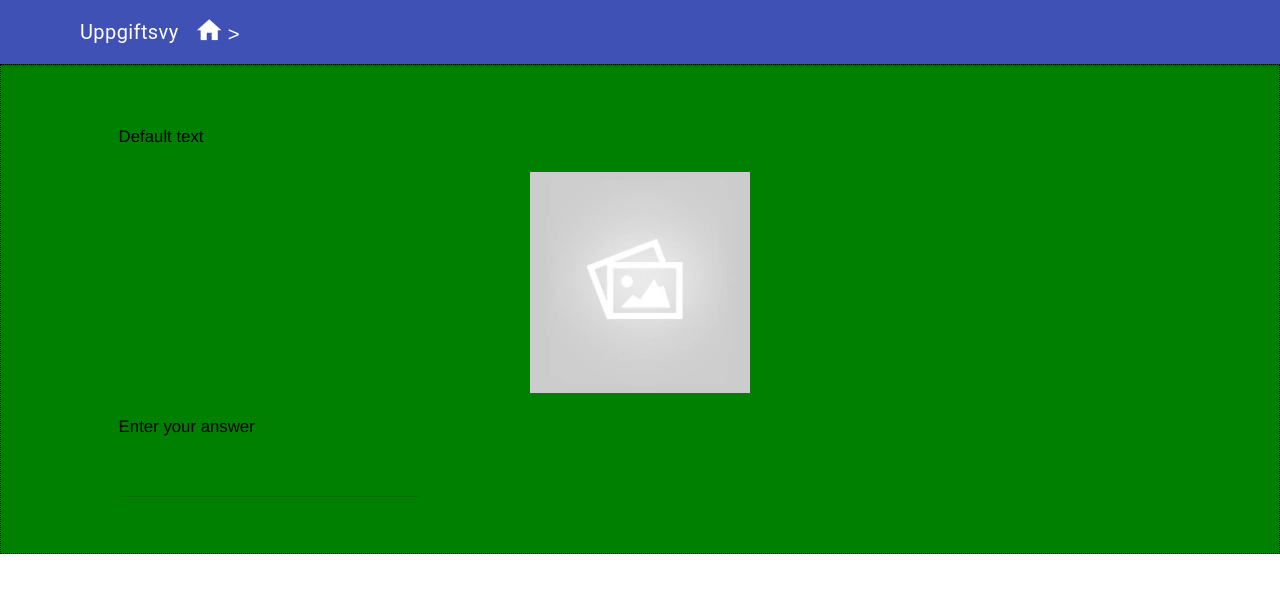
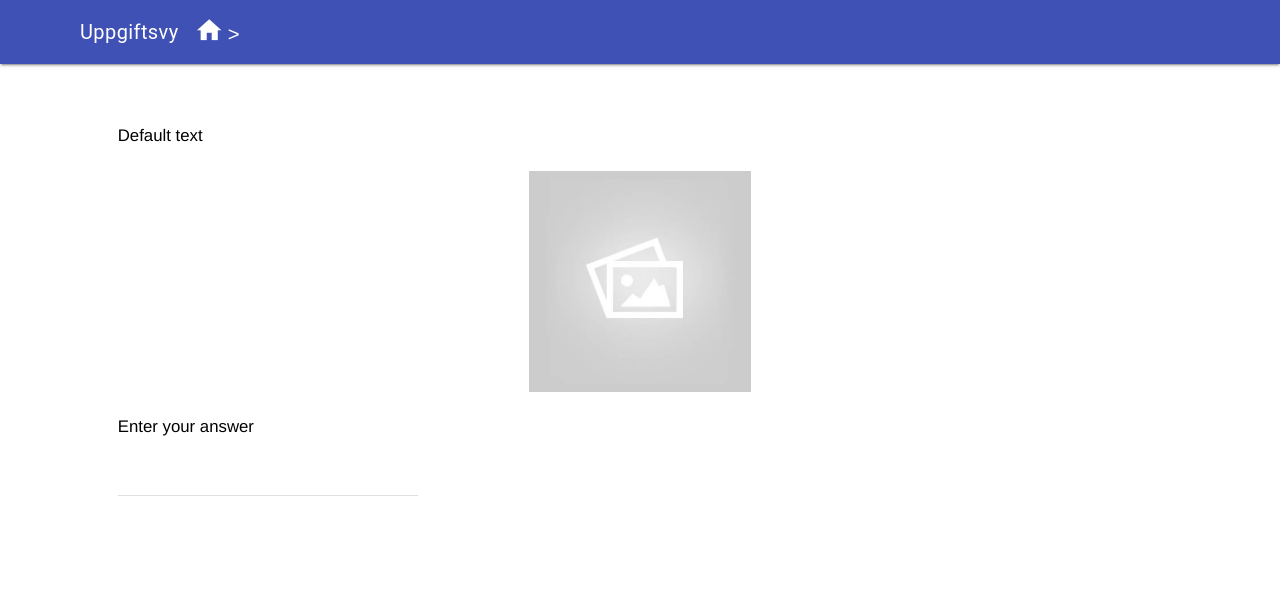
Before and after one commit to elindgren/intelligentlearning, a plain HTML site: page exercise_page.html in a window 1280 px wide. Drawn offline with Linux system fonts and the light colour scheme.

Commit message:
Experiemen

```diff
--- a/exercise_page.html
+++ b/exercise_page.html
@@ -123,7 +123,7 @@
         exerciseJSON = fetchExerciseInformationByID(temp[1]);
         let exerciseName = exerciseJSON.title;
 
-        element.innerText = exerciseName;
+        // element.innerText = exerciseName;
 
         // Set question title
         let questionTitle = document.getElementById("questionTitle");
--- a/intelligentlearning.css
+++ b/intelligentlearning.css
@@ -38,13 +38,12 @@ ul.breadcrumb li a:hover {
     /*margin: auto;*/
     /*width: 100%;*/
     margin-bottom: 1%;
-    background-color: green;
     /*Add a shadow to the card*/
     /*box-shadow: 0 2px 2px 0 rgba(0, 0, 0, 0.14), 0 3px 1px -2px rgba(0, 0, 0, 0.2), 0 1px 5px 0 rgba(0, 0, 0, 0.12);*/
     /*box-sizing: border-box;*/
-    border-width: thin;
-    border-style: dotted;
-    border-color: black;
+    /*border-width: thin;*/
+    /*border-style: dotted;*/
+    /*border-color: black;*/
 }
 .text-container{
     /*This container just contains the text to be displayed and applies the desired formating.*/
```
